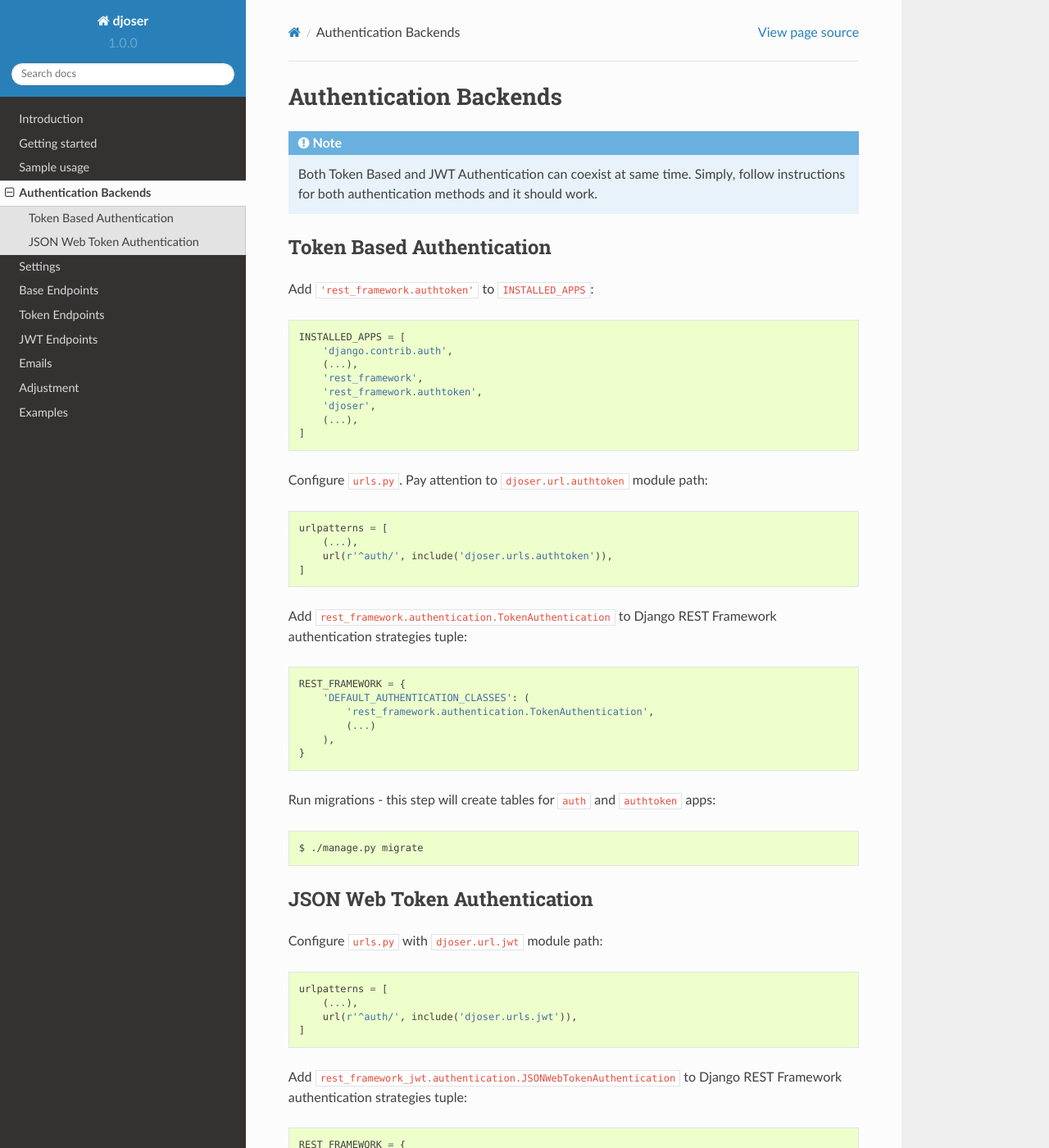
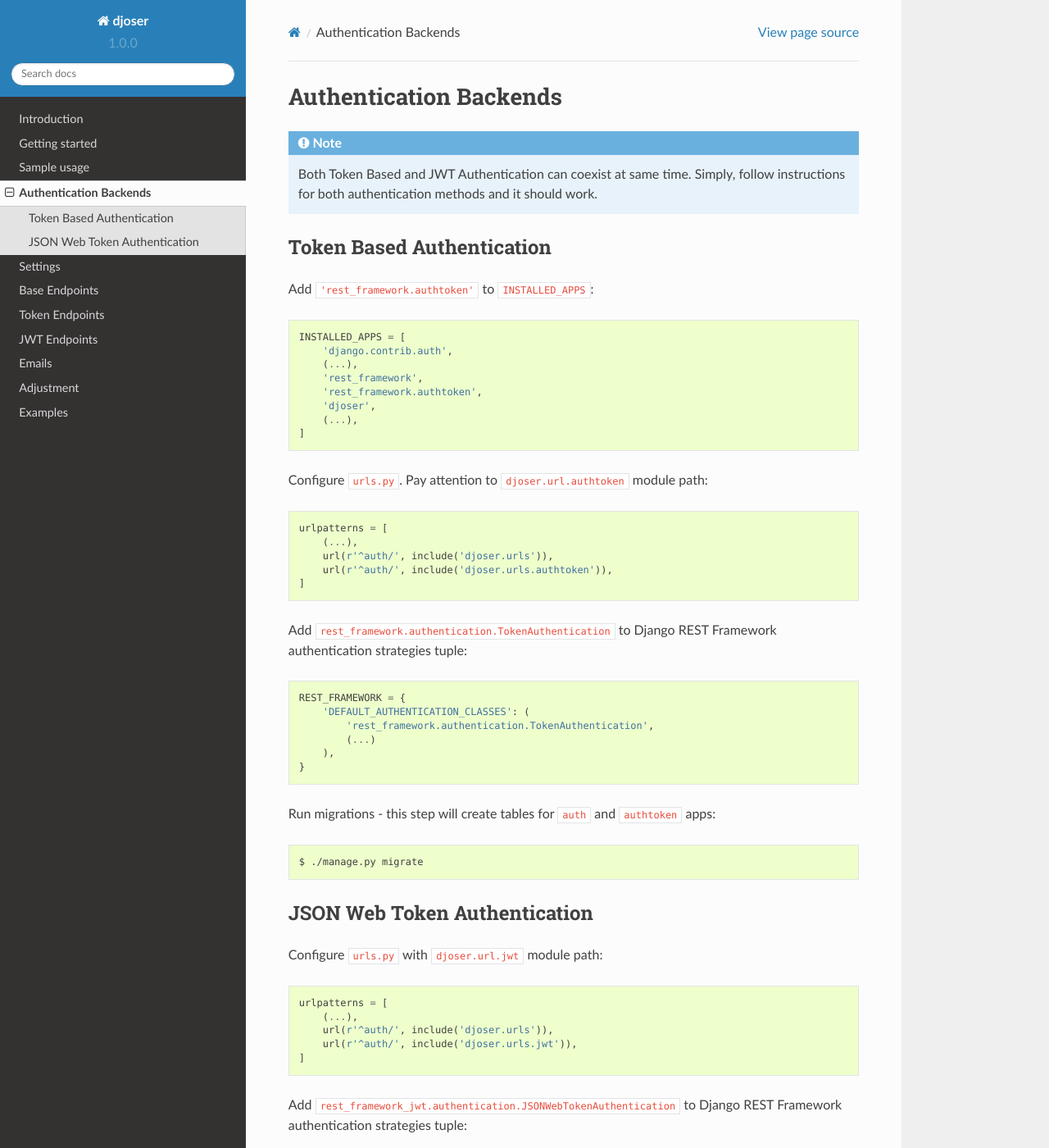
Before and after one commit to sunscrapers/djoser, a Sphinx documentation site: the page built from docs/source/authentication_backends.rst, in a window 1280 px wide and 1400 px high. Shown: the whole window at 82% size. Built offline with Sphinx 7.4.7 and the Read the Docs theme 2.0.0, drawn with Linux system fonts in a browser that asks for light colours.

Commit message:
Update docs for new URLConf in Djoser 1.0.0.

```diff
--- a/CHANGELOG.rst
+++ b/CHANGELOG.rst
@@ -24,7 +24,7 @@ This project adheres to `Semantic Versioning <http://semver.org/>`_.
 * Replace built-in email support with django-templated-mail
 * Refactor test configuration for better performance and organization
 * Refactor RootView to have better support for modular URLs
-* Update URLs to be slightly more RESTful.
+* Update URLs to be slightly more RESTful. **NOTE**: For Token-based and JWT authentication, this means that 'djoser.urls' should be included in the URLconf as well as either 'djoser.urls.authtoken' or 'djoser.urls.jwt'
 * Update codebase with small syntax/formatting fixes
 * Update README/documentation to reflect on codebase changes
 * Move ``DOMAIN`` and ``SITE_NAME`` settings to django-templated-mail
--- a/docs/source/authentication_backends.rst
+++ b/docs/source/authentication_backends.rst
@@ -30,6 +30,7 @@ Configure ``urls.py``. Pay attention to ``djoser.url.authtoken`` module path:
 
     urlpatterns = [
         (...),
+        url(r'^auth/', include('djoser.urls')),
         url(r'^auth/', include('djoser.urls.authtoken')),
     ]
 
@@ -60,6 +61,7 @@ Configure ``urls.py`` with ``djoser.url.jwt`` module path:
 
     urlpatterns = [
         (...),
+        url(r'^auth/', include('djoser.urls')),
         url(r'^auth/', include('djoser.urls.jwt')),
     ]
 
```
